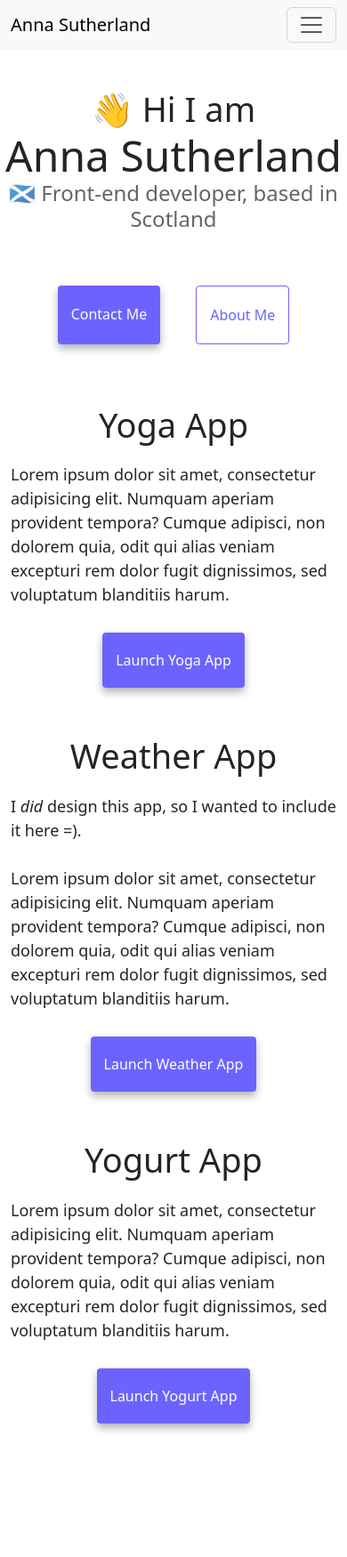
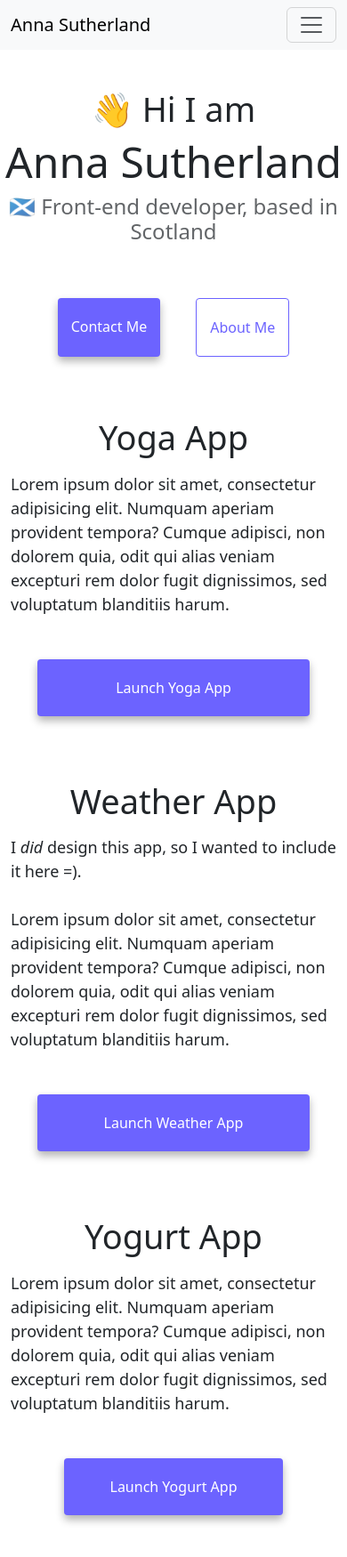
Before and after one commit to AnnaLSutherland/advanced-tools-homework-shecodes, a plain HTML site: page index.html in a window 390 px wide. Shown: the whole page at 89% size. Before the commit the page ends 1631 px from the top, so only its background shows below. Drawn offline with nearby package versions, Linux system fonts and the light colour scheme.

Commit message:
Amended responsiveness
Made responsiveness cleaner

```diff
--- a/css/style.css
+++ b/css/style.css
@@ -4,7 +4,7 @@
   --box-shadow: 0 5px 10px rgba(0, 0, 0, 0.3);
 }
 body {
-  margin-top: 100px;
+  margin: 100px 0;
   margin-bottom: 50px;
 }
 h1,
@@ -51,6 +51,10 @@ p {
   text-transform: capitalize;
 }
 
+.primary-link:hover {
+  color: white;
+}
+
 .secondary-link {
   color: var(--primary-color);
   border: 1px solid var(--primary-color);
@@ -88,22 +92,19 @@ p {
 @media (max-width: 576px) {
   h1 {
     font-size: 48px;
+    line-height: 1.5;
   }
   h2 {
     font-size: 38px;
+    text-align: center;
   }
   .app-blocks {
     margin-top: 25px;
   }
-  .app-block-headings {
-    margin-bottom: 20px !important;
-    text-align: center;
-  }
-  .about-thumbnails {
-    margin-bottom: 25px;
-  }
-  .launch-link {
+
+  .project-link {
     display: block;
     text-align: center;
+    margin: 0 30px;
   }
 }
--- a/index.html
+++ b/index.html
@@ -99,6 +99,7 @@
         >About me</a
       >
     </div>
+
     <div class="container">
       <div class="row">
         <div class="col-sm-6">
@@ -109,7 +110,7 @@
           />
         </div>
         <div class="col-sm-6">
-          <h2 class="mb-5 app-block-headings">Yoga App</h2>
+          <h2 class="mb-3 app-block-headings">Yoga App</h2>
           <p class="mb-3">
             Lorem ipsum dolor sit amet, consectetur
             adipisicing elit. Numquam aperiam provident
@@ -117,10 +118,10 @@
             qui alias veniam excepturi rem dolor fugit
             dignissimos, sed voluptatum blanditiis harum.
           </p>
-          <div class="mt-5 launch-link">
+          <div class="mt-5">
             <a
               href="#"
-              class="primary-link"
+              class="primary-link project-link"
               title="View Yoga app"
               >Launch Yoga App</a
             >
@@ -130,7 +131,7 @@
 
       <div class="row mt-5">
         <div class="col-sm-6 app-blocks">
-          <h2 class="mb-5 app-block-headings">
+          <h2 class="mb-3 app-block-headings">
             Weather App
           </h2>
           <p class="mb-3">
@@ -143,10 +144,10 @@
             qui alias veniam excepturi rem dolor fugit
             dignissimos, sed voluptatum blanditiis harum.
           </p>
-          <div class="mt-5 launch-link">
+          <div class="mt-5">
             <a
               href="https://papaya-baklava-d82e0c.netlify.app"
-              class="primary-link"
+              class="primary-link project-link"
               title="View Weather App"
               target="_blank"
               >Launch Weather App</a
@@ -161,6 +162,7 @@
           />
         </div>
       </div>
+
       <div class="row mt-5">
         <div class="col-sm-6">
           <img
@@ -170,7 +172,7 @@
           />
         </div>
         <div class="col-sm-6 app-blocks">
-          <h2 class="mb-5 app-block-headings">
+          <h2 class="mb-3 app-block-headings">
             Yogurt App
           </h2>
           <p class="mb-3">
@@ -180,10 +182,10 @@
             qui alias veniam excepturi rem dolor fugit
             dignissimos, sed voluptatum blanditiis harum.
           </p>
-          <div class="mt-5 launch-link">
+          <div class="mt-5 project-link">
             <a
               href="#"
-              class="primary-link"
+              class="primary-link project-link"
               title="View Yogurt App"
               >Launch Yogurt App</a
             >
```
Also changed, not shown: about.html (+2 -2 lines).
